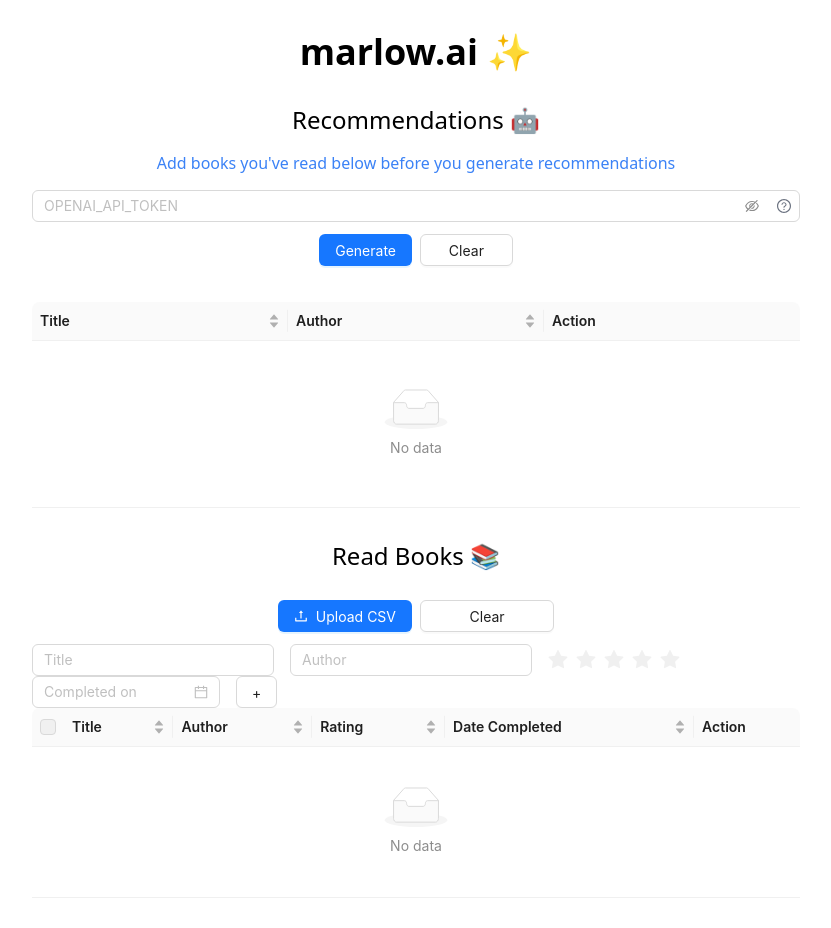
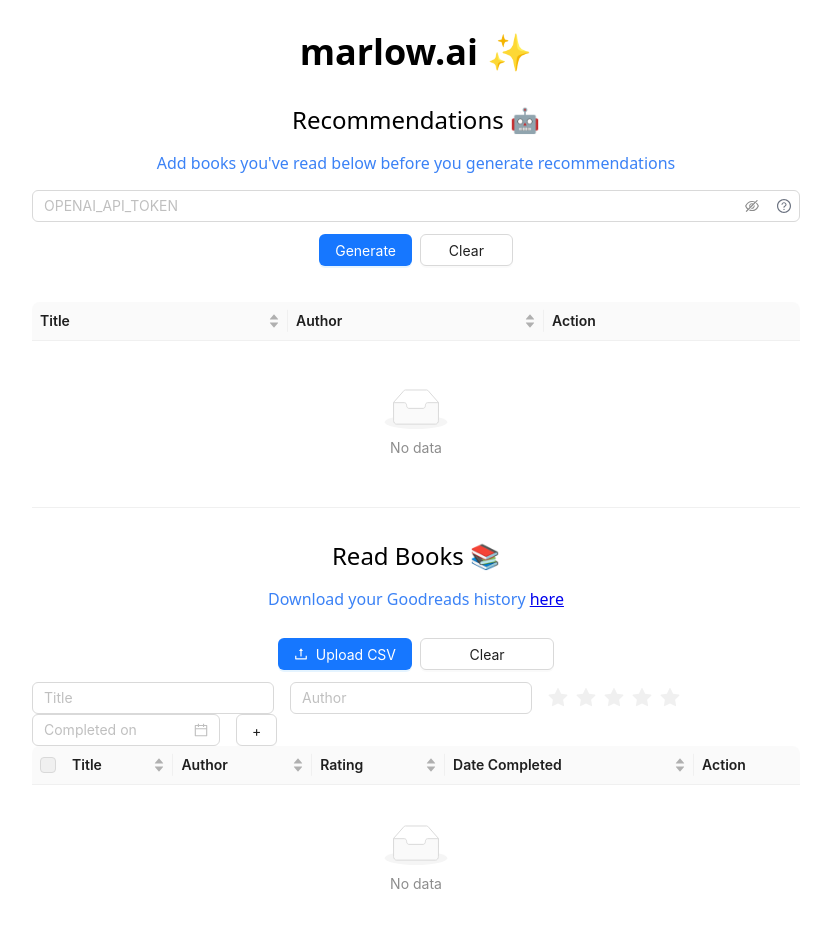
Before and after one commit to danielcorin/marlow-ai, a Next.js app: page /manage in a window 1280 px wide. Shown: the top 928 px of the page, without its empty margins (224-1055 px from the left). Built offline with nearby package versions, Linux system fonts and the light colour scheme.

Commit message:
Add goodreads link

```diff
--- a/src/pages/manage.tsx
+++ b/src/pages/manage.tsx
@@ -234,7 +234,9 @@
         />
 
         <h1 className="text-center text-2xl font-light mb-4">Read Books 📚</h1>
-
+        <div className="text-center text-l font-light mb-4 text-blue-500">
+          Download your Goodreads history <a href="https://www.goodreads.com/review/import">here</a>
+        </div>
 
         <div className="flex flex-col items-center justify-center p-3">
           <div className="grid grid-cols-2 gap-2">
@@ -251,7 +253,7 @@
 
         <AddBookForm addRead={addRead} />
 
-        <ReadTable readList={readList} removeRead={removeRead} rowSelection={rowSelection}/>
+        <ReadTable readList={readList} removeRead={removeRead} rowSelection={rowSelection} />
       </div>
     </div>
   )
```
